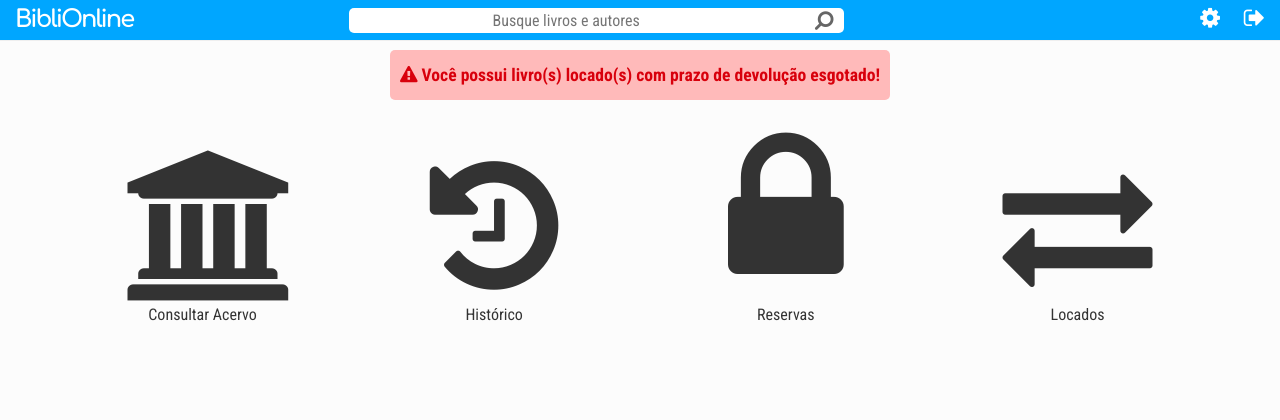
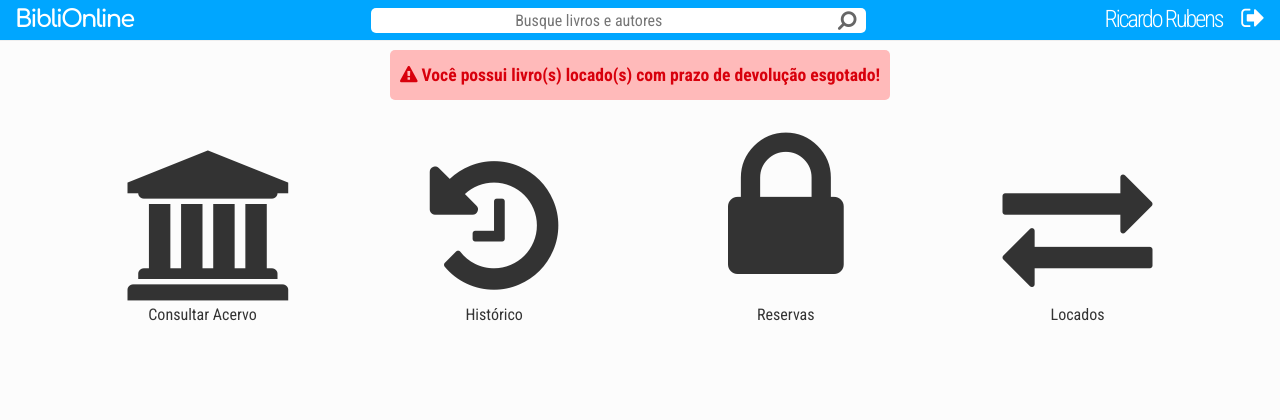
Before and after one commit to JulianaRGiacomo/BibliOnline, a PHP site: page /usuario/index.php in a window 1280 px wide. Shown: the top 420 px of the page. Run offline with PHP 8.4, Linux system fonts and the light colour scheme; some libraries are stand-ins or nearby versions.

Commit message:
Alteração no header

```diff
--- a/css/header.css
+++ b/css/header.css
@@ -66,21 +66,17 @@ a:active{
     float:right;
     margin-right:15px
 }
-#user, #sair a, #sair i, #config i{
-    font-size:23px;
+#user, #sair i{
     color:#fff
 }
-#config{
-    margin-right:20px
+#user a{
+    padding-right: 15px;
+    letter-spacing: -2px;
+    font-weight: 300;
+    font-size: 1.5em
 }
-#user{
-    position:relative;
-    top:-100px;
-    transition:all 400ms ease-in-out;
-    font-size:1.4em
-}
-#config a:hover #user{
-    top:0;
+#sair i{
+    font-size: 1.6em
 }
 @media all and (max-width:690px) {
     header{
--- a/header.html
+++ b/header.html
@@ -7,11 +7,8 @@
         </form>
     </span>
     <div id="menu">
-        <span id="config">
-            <a href="#usuario" title="Configurações">
-                <span id="user">Ricardo Rubens</span>
-                <i class="fa fa-cog"></i>
-            </a>
+        <span id="user">
+            <a href="#usuario" title="Configurações">Ricardo Rubens</a>
         </span>
         <span id="sair">
             <a href="#sair" title="Sair">
```
